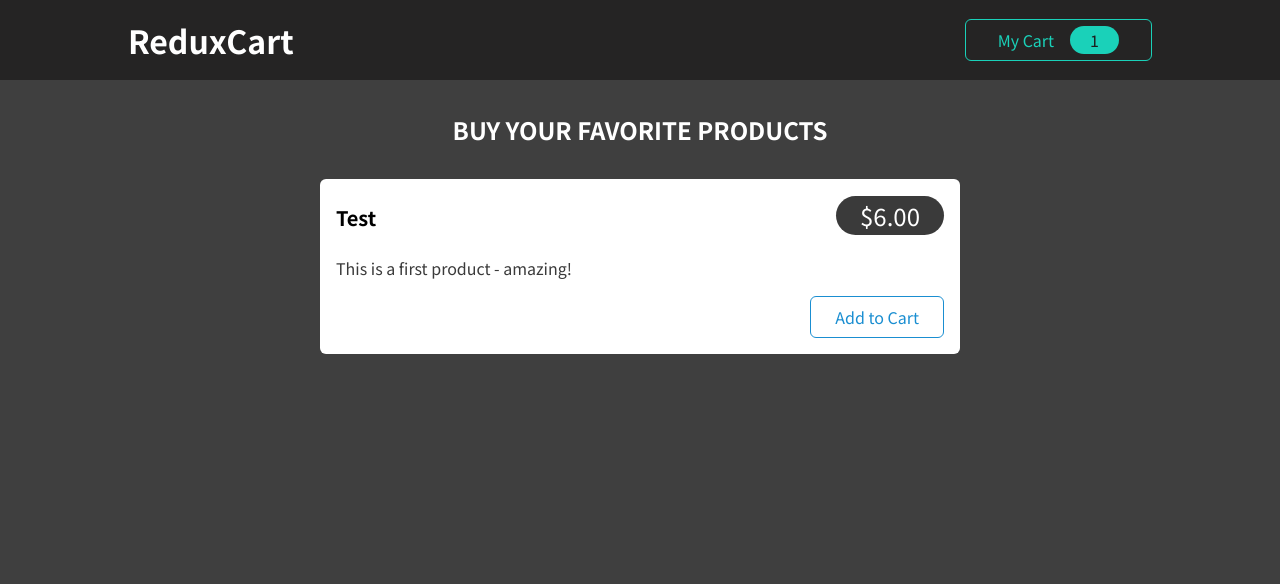
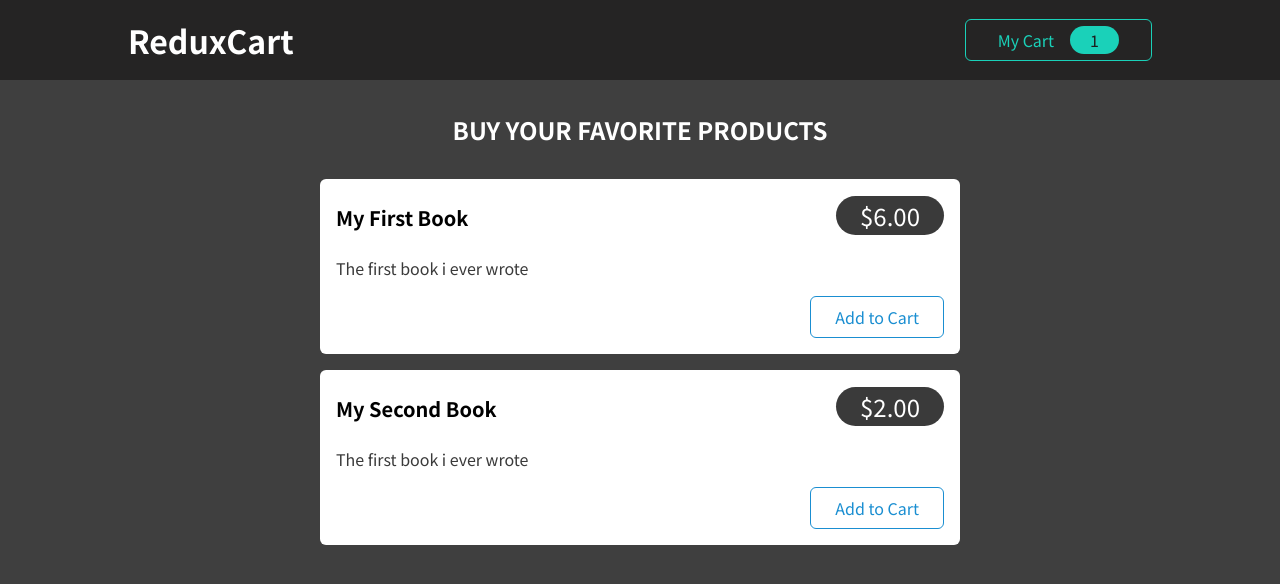
Before and after one commit to Belekko/redux-toolkit, a React (Create React App) app: page / in a window 1280 px wide. Shown: the top 584 px of the page. Built offline with nearby package versions, Linux system fonts and the light colour scheme.

Commit message:
feature/cartLogic

```diff
--- a/src/components/Shop/ProductItem.js
+++ b/src/components/Shop/ProductItem.js
@@ -1,8 +1,15 @@
 import Card from '../UI/Card';
 import classes from './ProductItem.module.css';
+import {useDispatch} from "react-redux";
 
 const ProductItem = (props) => {
-  const { title, price, description } = props;
+
+  const dispatch=useDispatch()
+  const { title, price, description,id } = props;
+
+  const addToCartHandler=()=>{
+
+  }
 
   return (
     <li className={classes.item}>
--- a/src/components/Shop/Products.js
+++ b/src/components/Shop/Products.js
@@ -1,19 +1,25 @@
 import ProductItem from './ProductItem';
 import classes from './Products.module.css';
 
+const DUMMY_PRODUCTS = [{
+    id: "p1", price: 6, title: "My First Book", description: "The first book i ever wrote ",
+}, {
+    id: "p2", price: 2, title: "My Second Book", description: "The first book i ever wrote ",
+},];
+
 const Products = (props) => {
-  return (
-    <section className={classes.products}>
-      <h2>Buy your favorite products</h2>
-      <ul>
-        <ProductItem
-          title='Test'
-          price={6}
-          description='This is a first product - amazing!'
-        />
-      </ul>
-    </section>
-  );
+    return (<section className={classes.products}>
+            <h2>Buy your favorite products</h2>
+            <ul>
+                {DUMMY_PRODUCTS.map(product => (<ProductItem
+                    id={product.id}
+                    key={product.id}
+                    title={product.title}
+                    price={product.price}
+                    description={product.description}
+                />))}
+            </ul>
+        </section>);
 };
 
 export default Products;
```
Also changed, not shown: 1 other file (tests, documents, lock files or other folders).
